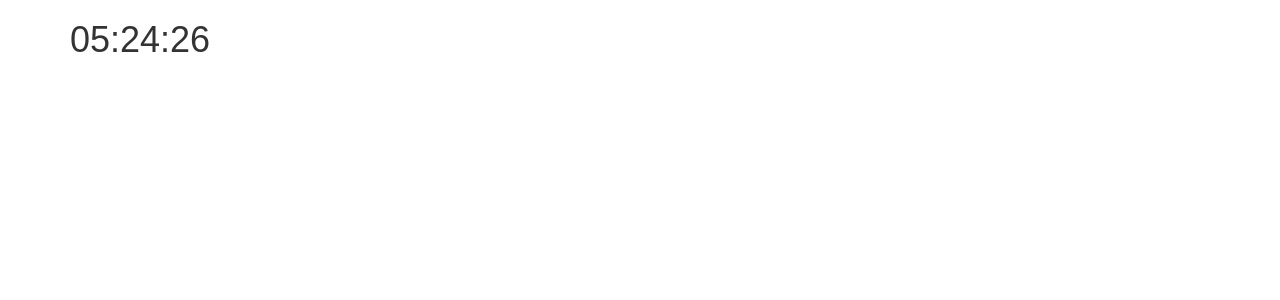
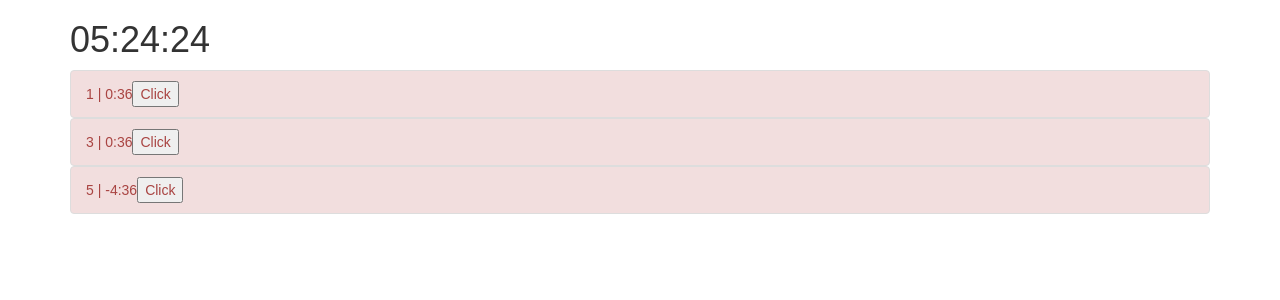
Before and after one commit to zrayyes/Candle-Timer-2, a React (Create React App) app: page / in a window 1280 px wide. Shown: the top 300 px of the page. Built offline with nearby package versions, Linux system fonts and the light colour scheme.

Commit message:
TimerList calls data from store

```diff
--- a/src/components/App.js
+++ b/src/components/App.js
@@ -3,7 +3,7 @@ import {connect} from "react-redux";
 
 import C from "../constants";
 
-import {TimerList} from "./TimerList";
+import TimerList from "./TimerList";
 
 
 // moment().utcOffset(-5).format('HH:mm:ss')
@@ -14,9 +14,7 @@ class App extends Component {
     return (
       <div className="container">
         <h1>{this.props.est}</h1>
-        {/* <TimerList
-        est={this.state.est}
-        minutes={this.state.minutes}/> */}
+        <TimerList />
       </div>
     );
   }
--- a/src/components/TimerList.js
+++ b/src/components/TimerList.js
@@ -1,20 +1,32 @@
-import React from 'react';
+import React, { Component } from 'react';
 import {TimerItem} from "./TimerItem";
+import {connect} from "react-redux";
 
+import C from "../constants";
 
-export const TimerList = ({est, minutes}) => {
-    const items = minutes.map((minute) => {
+class TimerList extends Component {
+    render() {
+        return (
+            <ul className="list-group">
+                {this.props.minutes.map((minute) => {
                     return (
                         <TimerItem
-                est={est}
+                            est={this.props.est}
                             minute={minute}
                             key={minute}
                         />
                     );
-    });
+                })}
+            </ul>
+        )
+    }
+}
 
-    return (
-    <ul className="list-group">
-        {items}
-    </ul>)
+function mapStateToProps(state){
+    return {
+        minutes: state.timers,
+        est: state.est
+    };
   }
+
+export default connect(mapStateToProps)(TimerList);
```
Also changed, not shown: src/components/TimerItem.js (line endings or trailing spaces). Lines whose indentation alone changed are shown as unchanged.
